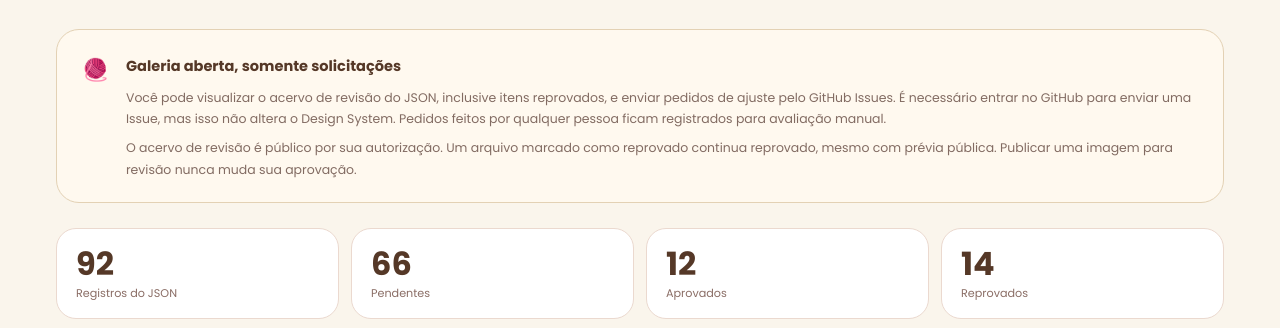
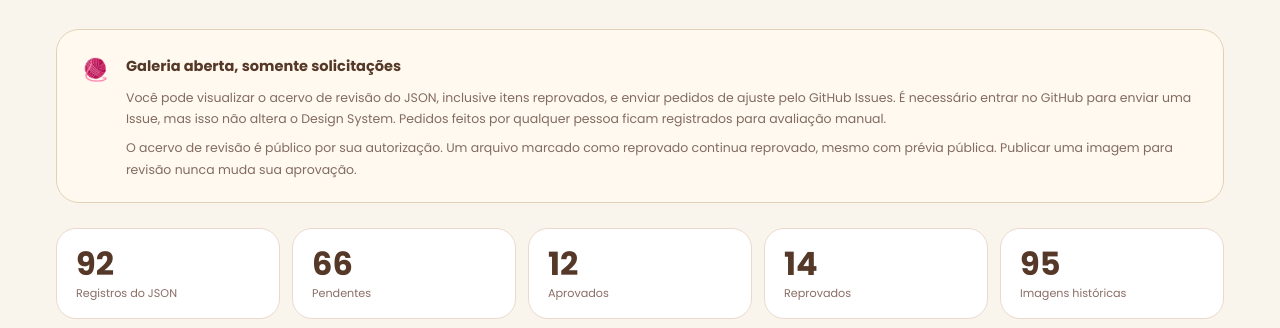
Before and after one commit to carolinefreire/ds_novelo, a plain HTML site: page curadoria.html in a window 1280 px wide. Shown: the part 598-926 px from the top of the page. Drawn offline with Linux system fonts and the light colour scheme.

Commit message:
style(curadoria): exibir contador independente das 95 imagens historicas

```diff
--- a/curadoria.css
+++ b/curadoria.css
@@ -7,7 +7,7 @@
 .review-thumb:focus-visible,.review-open:focus-visible,.dialog-actions button:focus-visible{outline:3px solid #8d447b;outline-offset:3px}
 
 /* Curadoria fiel aos 92 registros do JSON exportado */
-.admin-stats{grid-template-columns:repeat(4,minmax(0,1fr))}
+.admin-stats{grid-template-columns:repeat(5,minmax(0,1fr))}
 .admin-toolbar label{min-width:145px}
 .asset-frame{height:100%;width:100%;min-height:100px;display:flex;flex-direction:column;align-items:center;justify-content:center;overflow:hidden;gap:8px;position:relative}
 .asset-frame .asset-image{width:100%;height:100%;min-height:50px;max-height:100%;object-fit:contain}
@@ -41,3 +41,7 @@
  .brand-preview{width:95%}
  .visual-explainer{font-size:.52rem}
 }
+
+/* As imagens históricas possuem prévias reduzidas incorporadas ao catálogo. */
+.review-card .review-path{font-variant-numeric:tabular-nums}
+@media(min-width:650px) and (max-width:1000px){.admin-stats{grid-template-columns:repeat(3,minmax(0,1fr))}}
```
